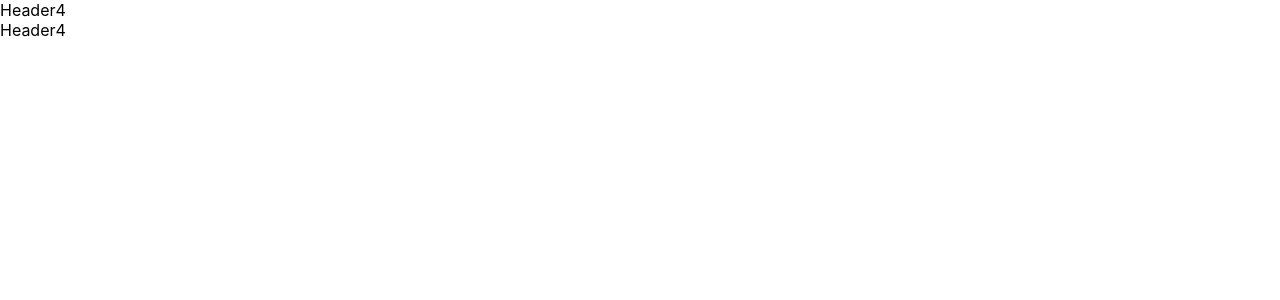
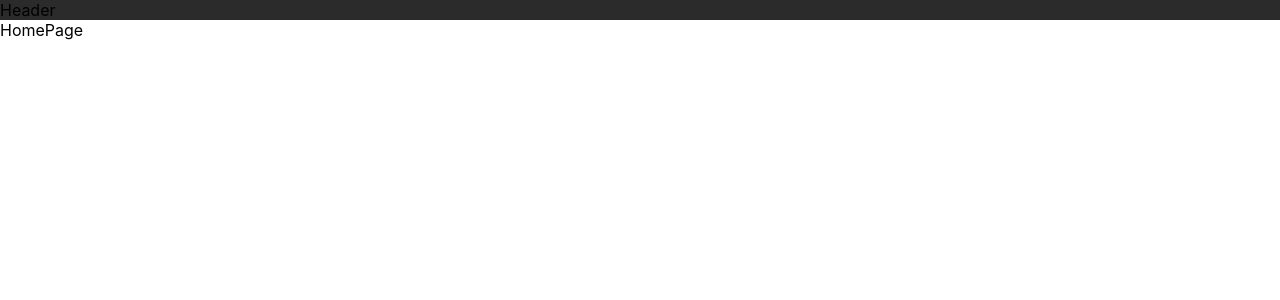
Before and after one commit to Mayank-1996/project-app, a React (Create React App) app: page / in a window 1280 px wide. Shown: the top 300 px of the page. Built offline with nearby package versions, Linux system fonts and the light colour scheme.

Commit message:
changed header

```diff
--- a/package.json
+++ b/package.json
@@ -18,6 +18,7 @@
     "react-router": "^6.3.0",
     "react-router-dom": "^6.3.0",
     "react-scripts": "5.0.1",
+    "styled-components": "^5.3.5",
     "typescript": "^4.7.4",
     "web-vitals": "^2.1.4"
   },
--- a/src/routes/routeConfig.ts
+++ b/src/routes/routeConfig.ts
@@ -1,8 +1,8 @@
-import Header from "../shared/components/Header/Header";
+import HomePage from "../views/HomePage/HomePage";
 
 export const routes = [
   {
     path: "/",
-    Component: Header,
+    Component: HomePage,
   },
 ];
--- a/src/shared/components/Header/Header.tsx
+++ b/src/shared/components/Header/Header.tsx
@@ -1,5 +1,7 @@
+import { HeaderContainer } from "./styles";
+
 const Header = () => {
-  return <div>Header4</div>;
+  return <HeaderContainer>Header</HeaderContainer>;
 };
 
 export default Header;
--- /dev/null
+++ b/src/shared/components/Header/styles.ts
@@ -0,0 +1,6 @@
+import styled from "styled-components";
+
+export const HeaderContainer = styled.div`
+  background-color: #2b2b2b;
+  width: 100vw;
+`;
--- /dev/null
+++ b/src/views/HomePage/HomePage.tsx
@@ -0,0 +1,5 @@
+const HomePage = () => {
+  return <div>HomePage</div>;
+};
+
+export default HomePage;
```
Also changed, not shown: 1 other file (tests, documents, lock files or other folders).
